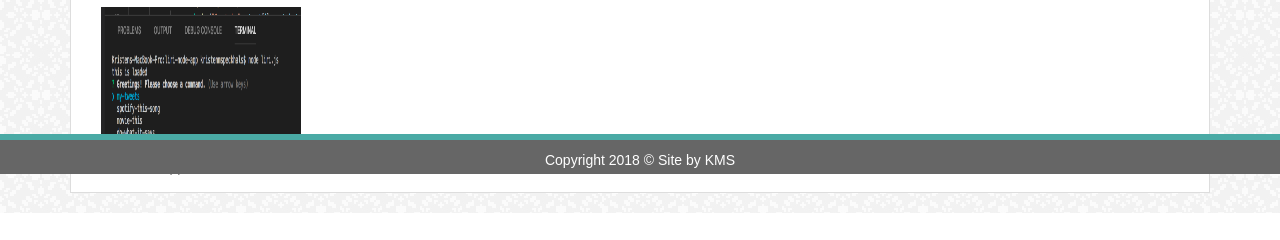
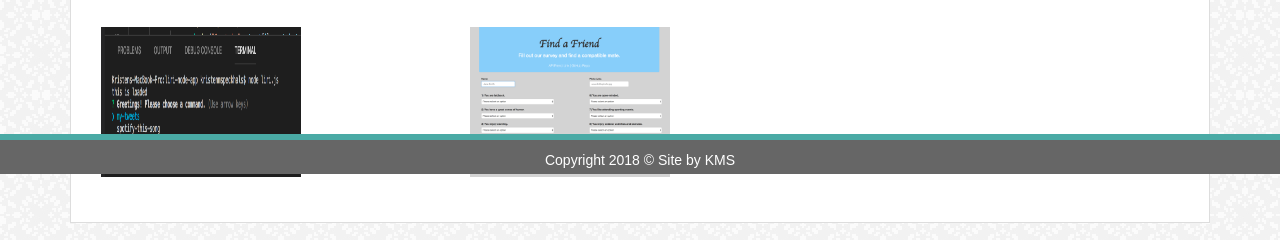
Before and after one commit to kspex24/Bootstrap-Portfolio, a plain HTML site: page portfolio.html in a window 1280 px wide. Shown: the part 626-866 px from the top of the page. Before the commit the page ends 839 px from the top, so only its background shows below. Drawn offline with nearby package versions, Linux system fonts and the light colour scheme.

Commit message:
update portfolio

```diff
--- a/assets/css/custom.css
+++ b/assets/css/custom.css
@@ -65,9 +65,9 @@ h2 {
 
     padding: 5px;
     width: 200px;
-    bottom: 5px;
-    z-index: 10; */
-}
+ bottom: 5px;
+    z-index: 10; }*/
+
 
 .textbox {
     text-align: center;
--- a/portfolio.html
+++ b/portfolio.html
@@ -82,11 +82,17 @@
                         </div>
 
                         <div class="row">
-                            <div class="col-md-12">
+                            <div class="col-md-4">
                                     <a href= "https://kspex24.github.io/liri-node-app/">
                                 <img src="assets/imgs/lirinode1.png" class="img-text" alt="My picture"></a>
                                 <div class="textbox">Liri Node App</div>
                             </div>
+                                <div class="col-md-8">
+                                    <a href= "https://glacial-citadel-77332.herokuapp.com/">
+                                <img src="assets/imgs/FriendFinder.png" class="img-text" alt="My picture"></a>
+                                <div class="textbox">FriendFinder</div>
+                            </div>
+
 
                         </div>
 
```
Also changed, not shown: assets/imgs/FriendFinder.png (added), 2 other files.
